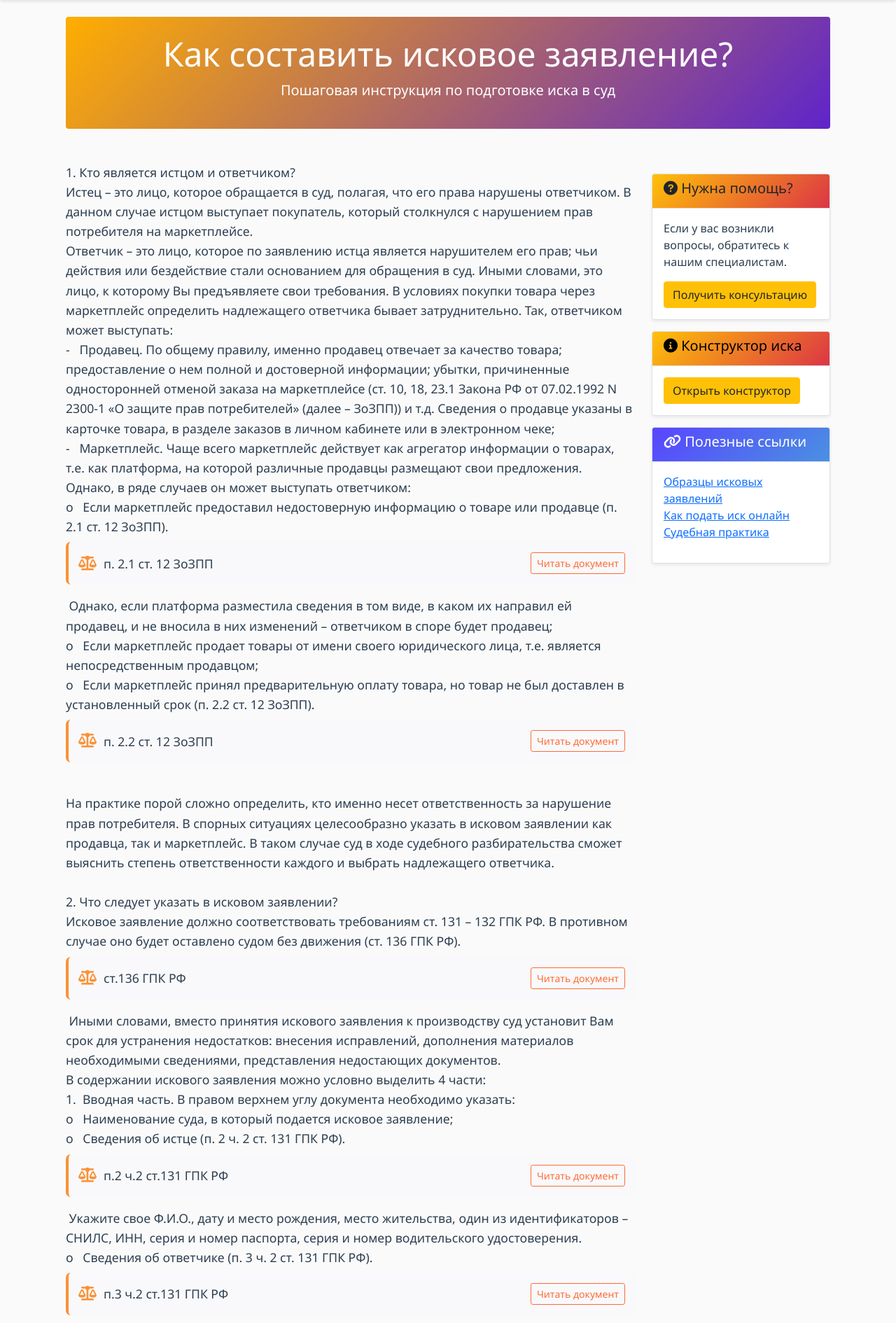
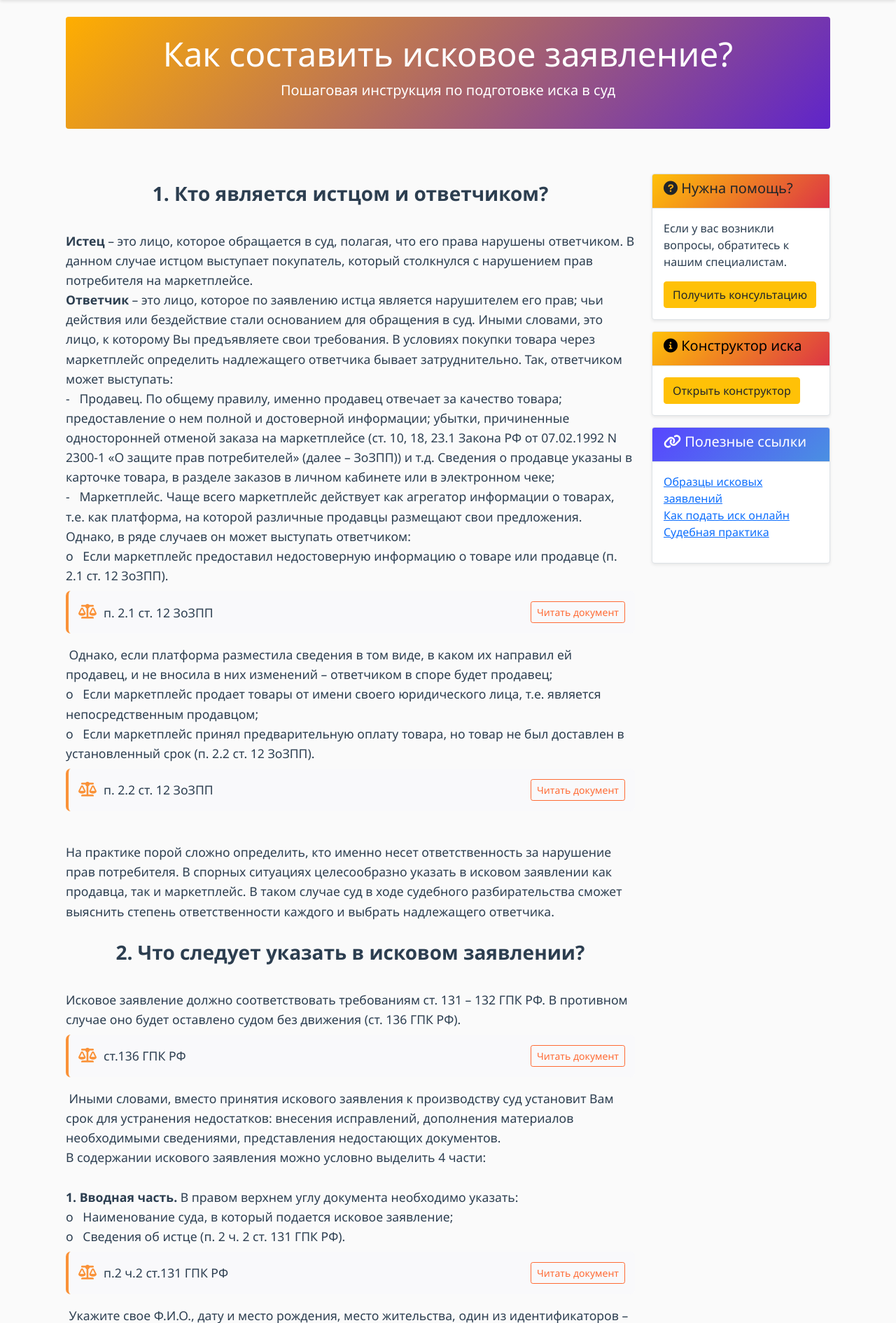
Before and after one commit to sergey-globus/Cons_plus, a Django app: page /art3/ in a window 1280 px wide. Shown: the part 60-1950 px from the top of the page at 70% size. Run offline with Django 4.2, Linux system fonts and the light colour scheme; data comes from the database, SQL or seed files in the repository; parts of the project's set-up code (start-up, migrations or seed data) failed here and were passed over.

Commit message:
add: some mush more remarks

```diff
--- a/templates/main/isk_zyavlenie.html
+++ b/templates/main/isk_zyavlenie.html
@@ -18,9 +18,10 @@
             <article class="legal-article">
                 <div class="legal-text">
                     <pre style="white-space: pre-wrap; font-family: inherit; background: transparent; border: none; padding: 0; margin: 0;">
-1. Кто является истцом и ответчиком?
-Истец – это лицо, которое обращается в суд, полагая, что его права нарушены ответчиком. В данном случае истцом выступает покупатель, который столкнулся с нарушением прав потребителя на маркетплейсе.
-Ответчик – это лицо, которое по заявлению истца является нарушителем его прав; чьи действия или бездействие стали основанием для обращения в суд. Иными словами, это лицо, к которому Вы предъявляете свои требования. В условиях покупки товара через маркетплейс определить надлежащего ответчика бывает затруднительно. Так, ответчиком может выступать:
+
+<h3 style="text-align: center; font-weight: bold;">1. Кто является истцом и ответчиком?</h3>
+<strong>Истец</strong> – это лицо, которое обращается в суд, полагая, что его права нарушены ответчиком. В данном случае истцом выступает покупатель, который столкнулся с нарушением прав потребителя на маркетплейсе.
+<strong>Ответчик</strong> – это лицо, которое по заявлению истца является нарушителем его прав; чьи действия или бездействие стали основанием для обращения в суд. Иными словами, это лицо, к которому Вы предъявляете свои требования. В условиях покупки товара через маркетплейс определить надлежащего ответчика бывает затруднительно. Так, ответчиком может выступать:
 -   Продавец. По общему правилу, именно продавец отвечает за качество товара; предоставление о нем полной и достоверной информации; убытки, причиненные односторонней отменой заказа на маркетплейсе (ст. 10, 18, 23.1 Закона РФ от 07.02.1992 N 2300-1 «О защите прав потребителей» (далее – ЗоЗПП)) и т.д. Сведения о продавце указаны в карточке товара, в разделе заказов в личном кабинете или в электронном чеке;
 -   Маркетплейс. Чаще всего маркетплейс действует как агрегатор информации о товарах, т.е. как платформа, на которой различные продавцы размещают свои предложения.  Однако, в ряде случаев он может выступать ответчиком:
 o   Если маркетплейс предоставил недостоверную информацию о товаре или продавце (п. 2.1 ст. 12 ЗоЗПП).<div class="law-reference mt-2">
@@ -36,14 +37,15 @@ o   Если маркетплейс принял предварительную
                                     </div>
 На практике порой сложно определить, кто именно несет ответственность за нарушение прав потребителя. В спорных ситуациях целесообразно указать в исковом заявлении как продавца, так и маркетплейс. В таком случае суд в ходе судебного разбирательства сможет выяснить степень ответственности каждого и выбрать надлежащего ответчика.
 
-2. Что следует указать в исковом заявлении?
+<h3 style="text-align: center; font-weight: bold;">2. Что следует указать в исковом заявлении?</h3>
 Исковое заявление должно соответствовать требованиям ст. 131 – 132 ГПК РФ. В противном случае оно будет оставлено судом без движения (ст. 136 ГПК РФ).<div class="law-reference mt-2">
                                         <i class="fas fa-balance-scale"></i>
                                         <span>ст.136 ГПК РФ</span>
                                         <a href="https://login.consultant.ru/link/?req=doc&base=LAW&n=509430&dst=1284&date=21.07.2025&demo=2" target="_blank" class="btn btn-sm btn-outline-primary">Читать документ</a>
                                     </div> Иными словами, вместо принятия искового заявления к производству суд установит Вам срок для устранения недостатков: внесения исправлений, дополнения материалов необходимыми сведениями, представления недостающих документов.
 В содержании искового заявления можно условно выделить 4 части:
-1.  Вводная часть. В правом верхнем углу документа необходимо указать:
+
+<strong>1. Вводная часть.</strong> В правом верхнем углу документа необходимо указать:
 o   Наименование суда, в который подается исковое заявление;
 o   Сведения об истце (п. 2 ч. 2 ст. 131 ГПК РФ).<div class="law-reference mt-2">
                                         <i class="fas fa-balance-scale"></i>
@@ -68,7 +70,8 @@ o   Цена иска (п. 6 ч. 2 ст. 131 ГПК РФ).<div class="law-refere
 -   Размер причиненных убытков;
 -   Неустойка.
 Компенсация морального вреда не включается в цену иска, т.к. данное требование носит неимущественный характер.
-2.  Описательная часть. В этом разделе следует подробно рассказать о ситуации, которая стала причиной обращения в суд. Изложите все обстоятельства:
+
+<strong>2. Описательная часть.</strong> В этом разделе следует подробно рассказать о ситуации, которая стала причиной обращения в суд. Изложите все обстоятельства:
 o   Дата и наименование приобретенного на маркетплейсе товара;
 o   Стоимость товара и документы, подтверждающие его оплату;
 o   Суть нарушения прав потребителя (п. 4 ч. 2 ст. 131 ГПК РФ).<div class="law-reference mt-2">
@@ -82,7 +85,8 @@ o   Если вы обращались к продавцу с досудебно
                                         <span>п.5 ч.2 ст.131 ГПК РФ</span>
                                         <a href="https://login.consultant.ru/link/?req=doc&base=LAW&n=509430&dst=100635&date=21.07.2025&demo=2" target="_blank" class="btn btn-sm btn-outline-primary">Читать документ</a>
                                     </div>
-3.  Мотивировочная часть. В этом разделе искового заявления следует привести правовое обоснование своих требований, т.е. те нормы ГК РФ и Закона РФ от 07.02.1992 N 2300-1 «О защите прав потребителей», которые нарушил ответчик. Рекомендуется не копировать статьи целиком, а указать только те части и пункты, которые непосредственно относятся к рассматриваемой ситуации.
+
+<strong>3. Мотивировочная часть.</strong> В этом разделе искового заявления следует привести правовое обоснование своих требований, т.е. те нормы ГК РФ и Закона РФ от 07.02.1992 N 2300-1 «О защите прав потребителей», которые нарушил ответчик. Рекомендуется не копировать статьи целиком, а указать только те части и пункты, которые непосредственно относятся к рассматриваемой ситуации.
 Важно!! Потребители по искам, связанным с нарушением их прав, освобождаются от уплаты государственной пошлины (п. 3 ст. 17 ЗоЗПП)<div class="law-reference mt-2">
                                         <i class="fas fa-balance-scale"></i>
                                         <span>п.3 ст.17 Закона РФ «О защите прав потребителей»</span>
@@ -92,12 +96,14 @@ o   Если вы обращались к продавцу с досудебно
                                         <span>пп.4 п.2 ст.333.36 НК РФ</span>
                                         <a href="https://login.consultant.ru/link/?req=doc&base=LAW&n=492316&dst=11645&date=21.07.2025&demo=2" target="_blank" class="btn btn-sm btn-outline-primary">Читать документ</a>
                                     </div> Укажите это в тексте искового заявления.
-4.  Просительная часть (п. 4 ч. 2 ст. 131 ГПК РФ).<div class="law-reference mt-2">
+
+<strong>4. Просительная часть</strong> (п. 4 ч. 2 ст. 131 ГПК РФ).<div class="law-reference mt-2">
                                         <i class="fas fa-balance-scale"></i>
                                         <span>п.4 ч.2 ст.131 ГПК РФ</span>
                                         <a href="https://login.consultant.ru/link/?req=doc&base=LAW&n=509430&dst=100634&date=21.07.2025&demo=2" target="_blank" class="btn btn-sm btn-outline-primary">Читать документ</a>
                                     </div> Укажите Ваши требования к ответчику: например, взыскать с ответчика уплаченные за товар денежные средства в размере … рублей, взыскать убытки в размере … рублей, взыскать неустойку в размере … рублей, взыскать компенсацию морального вреда в размере … рублей и т.д. Для удобства восприятия оформите текст в формате нумерованного списка.
-5.  Приложения (п. 8 ч. 2 ст. 131 ГПК РФ)<div class="law-reference mt-2">
+
+<strong>5. Приложения</strong> (п. 8 ч. 2 ст. 131 ГПК РФ)<div class="law-reference mt-2">
                                         <i class="fas fa-balance-scale"></i>
                                         <span>п.8 ч.2 ст.131 ГПК РФ</span>
                                         <a href="https://login.consultant.ru/link/?req=doc&base=LAW&n=509430&dst=100638&date=21.07.2025&demo=2" target="_blank" class="btn btn-sm btn-outline-primary">Читать документ</a>
@@ -108,7 +114,7 @@ o   Если вы обращались к продавцу с досудебно
                                         <a href="https://login.consultant.ru/link/?req=doc&base=LAW&n=509430&dst=100642&date=21.07.2025&demo=2" target="_blank" class="btn btn-sm btn-outline-primary">Читать документ</a>
                                     </div>
 
-3. Какие документы приложить к иску?
+<h3 style="text-align: center; font-weight: bold;">3. Какие документы приложить к иску?</h3>
 1.  Документы, подтверждающие обстоятельства, на которых основываются Ваши требования, т.е. доказательства (ч. 4 ст. 132 ГПК РФ);<div class="law-reference mt-2">
                                         <i class="fas fa-balance-scale"></i>
                                         <span>ч.4 ст.132 ГПК РФ</span>
@@ -127,8 +133,8 @@ o   Если вы обращались к продавцу с досудебно
                                         <a href="https://login.consultant.ru/link/?req=doc&base=LAW&n=509430&dst=1274&date=21.07.2025&demo=2" target="_blank" class="btn btn-sm btn-outline-primary">Читать документ</a>
                                     </div>
 
-4. Что использовать в качестве доказательств?
-В суде каждая сторона (истец и ответчик) должна доказать те обстоятельства, на которые она ссылается (ч. 1 ст. 56 ГПК РФ ч. 1 ст. 56, ГПК РФ).<div class="law-reference mt-2">
+<h3 style="text-align: center; font-weight: bold;">4. Что использовать в качестве доказательств?</h3>
+В суде каждая сторона (истец и ответчик) должна доказать те обстоятельства, на которые она ссылается (ч. 1 ст. 56 ГПК РФ).<div class="law-reference mt-2">
                                         <i class="fas fa-balance-scale"></i>
                                         <span>ч.1 ст.56 ГПК РФ</span>
                                         <a href="https://login.consultant.ru/link/?req=doc&base=LAW&n=509430&dst=100261&date=21.07.2025&demo=2" target="_blank" class="btn btn-sm btn-outline-primary">Читать документ</a>
@@ -161,7 +167,7 @@ o   Денежные средства, уплаченные продавцу и
                                         <a href="https://login.consultant.ru/link/?req=doc&base=KSOJ004&n=213252&date=21.07.2025&demo=2" target="_blank" class="btn btn-sm btn-outline-primary">Читать документ</a>
                                     </div> В качестве доказательств подойдут скриншоты заказа с условиями доставки, электронные чеки и др.
 
-6. В какой суд подать исковое заявление?
+<h3 style="text-align: center; font-weight: bold;">5. В какой суд подать исковое заявление?</h3>
 В первую очередь, необходимо определить, суду какого уровня подсудно дело – мировому судье или районному суду (родовая подсудность). Разграничение проводится по цене иска (п. 5 ч. 1 ст. 23 ГПК РФ),<div class="law-reference mt-2">
                                         <i class="fas fa-balance-scale"></i>
                                         <span>п.5 ч.1 ст.23 ГПК РФ</span>
```
